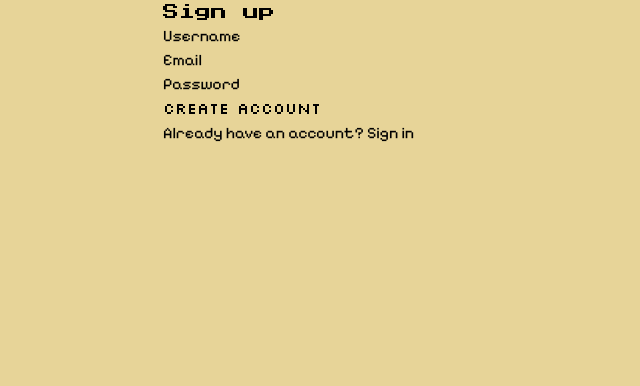
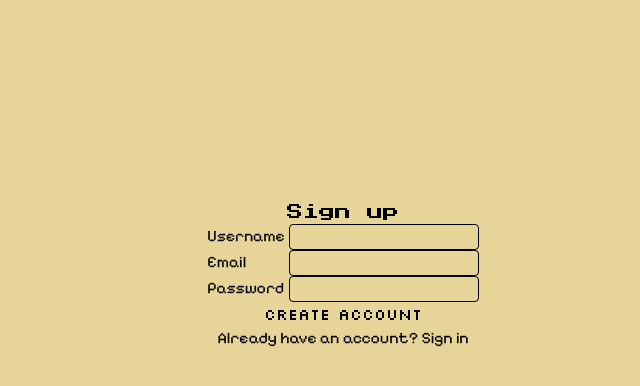
Before and after one commit to Yupityr/questLog, a React (Vite) app in the folder client/: page /signup in a window 1280 px wide. Shown: the top 386 px of the page, without its empty margins (297-937 px from the left). Built offline with nearby package versions, Linux system fonts and the light colour scheme; no server answers.

Commit message:
user sprite added, auth page UI changes

```diff
--- a/client/src/pages/Home.jsx
+++ b/client/src/pages/Home.jsx
@@ -13,13 +13,14 @@ export default function Home() {
   if (loading) return <p>Loading...</p>;
 
   return (
-    <div style={{ maxWidth: 360, margin: "0 auto" }}>
+    <div className="min-w-screen min-h-screen flex justify-center pt-[25vh]">
       {user ? (
-        <>
+        <div>
           <h1>Hello, {user.username}</h1>
           <p>{user.email}</p>
           <button onClick={handleLogout}>Log out</button>
-        </>
+          <img src="/mage.svg" alt="Pixel art mage" width="128" height="256" />
+        </div>
       ) : (
         <p>Not signed in.</p>
       )}
--- a/client/src/pages/SignIn.jsx
+++ b/client/src/pages/SignIn.jsx
@@ -29,13 +29,14 @@ export default function SignIn() {
   };
 
   return (
-    <div style={{ maxWidth: 360, margin: "0 auto" }}>
+    <div className="flex flex-col items-center pt-[25vh]">
       <h1>Sign in</h1>
 
       <form onSubmit={handleSubmit}>
-        <div>
+        <div className="flex gap-1 justify-between">
           <label htmlFor="email">Email</label>
           <input
+            className="border rounded"
             id="email"
             name="email"
             type="email"
@@ -45,9 +46,10 @@ export default function SignIn() {
           />
         </div>
 
-        <div>
+        <div className="flex gap-1 justify-between">
           <label htmlFor="password">Password</label>
           <input
+            className="border rounded"
             id="password"
             name="password"
             type="password"
@@ -59,7 +61,7 @@ export default function SignIn() {
 
         {error && <p role="alert">{error}</p>}
 
-        <button type="submit" disabled={submitting}>
+        <button className="flex justify-center min-w-full" type="submit" disabled={submitting}>
           {submitting ? "Signing in..." : "Sign in"}
         </button>
       </form>
--- a/client/src/pages/SignUp.jsx
+++ b/client/src/pages/SignUp.jsx
@@ -37,13 +37,14 @@ export default function SignUp() {
   };
 
   return (
-    <div style={{ maxWidth: 360, margin: "0 auto" }}>
+    <div className="flex flex-col items-center pt-[25vh]">
       <h1>Sign up</h1>
 
       <form onSubmit={handleSubmit}>
-        <div>
+        <div className="flex gap-1 justify-between">
           <label htmlFor="username">Username</label>
           <input
+            className="border rounded"
             id="username"
             name="username"
             type="text"
@@ -53,9 +54,10 @@ export default function SignUp() {
           />
         </div>
 
-        <div>
+        <div className="flex gap-1 justify-between">
           <label htmlFor="email">Email</label>
           <input
+            className="border rounded"
             id="email"
             name="email"
             type="email"
@@ -65,9 +67,10 @@ export default function SignUp() {
           />
         </div>
 
-        <div>
+        <div className="flex gap-1 justify-between">
           <label htmlFor="password">Password</label>
           <input
+            className="border rounded"
             id="password"
             name="password"
             type="password"
@@ -79,7 +82,7 @@ export default function SignUp() {
 
         {error && <p role="alert">{error}</p>}
 
-        <button type="submit" disabled={submitting}>
+        <button className="flex justify-center min-w-full" type="submit" disabled={submitting}>
           {submitting ? "Creating account..." : "Create account"}
         </button>
       </form>
```
Also changed, not shown: client/public/mage.svg (added).
